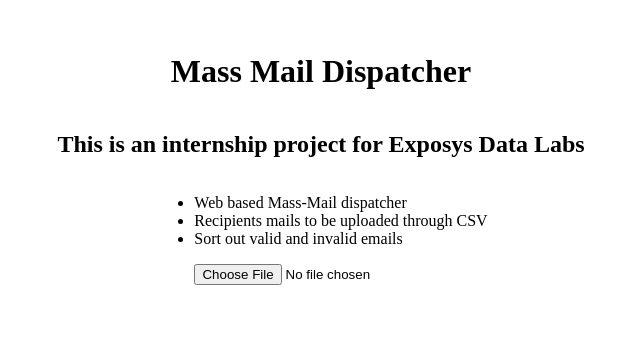
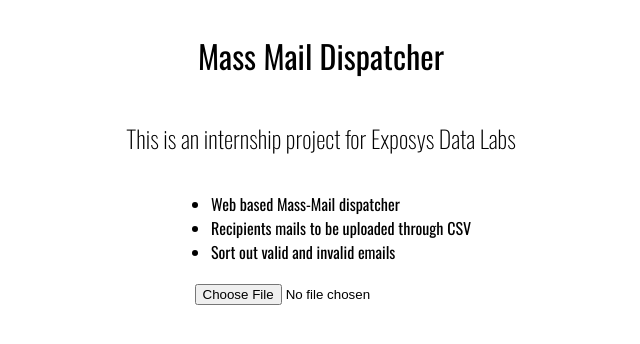
Before and after one commit to Helixjoe/Mail-Dispenser, a plain HTML site: page index.html in a window 1280 px wide. Shown: the whole page, without its empty margins (319-959 px from the left). Drawn offline with nearby package versions, Linux system fonts and the light colour scheme.

Commit message:
Fonts are linked

```diff
--- a/index.html
+++ b/index.html
@@ -6,6 +6,13 @@
     <meta name="viewport" content="width=device-width, initial-scale=1.0" />
     <title>Mass Mail Dispatcher</title>
     <link rel="stylesheet" href="styles.css" />
+    <!-- Fonts -->
+    <link rel="preconnect" href="https://fonts.googleapis.com" />
+    <link rel="preconnect" href="https://fonts.gstatic.com" crossorigin />
+    <link
+      href="https://fonts.googleapis.com/css2?family=Oswald:wght@200;400&display=swap"
+      rel="stylesheet"
+    />
   </head>
   <body>
     <div class="text">
--- a/styles.css
+++ b/styles.css
@@ -5,10 +5,17 @@
   flex-direction: column;
 }
 
+h1 {
+  font-weight: 400;
+}
+h2 {
+  font-weight: 200;
+}
 .text {
   height: 300px;
   display: flex;
   flex-direction: column;
   justify-content: center;
   align-items: center;
+  font-family: "Oswald", sans-serif;
 }
```
